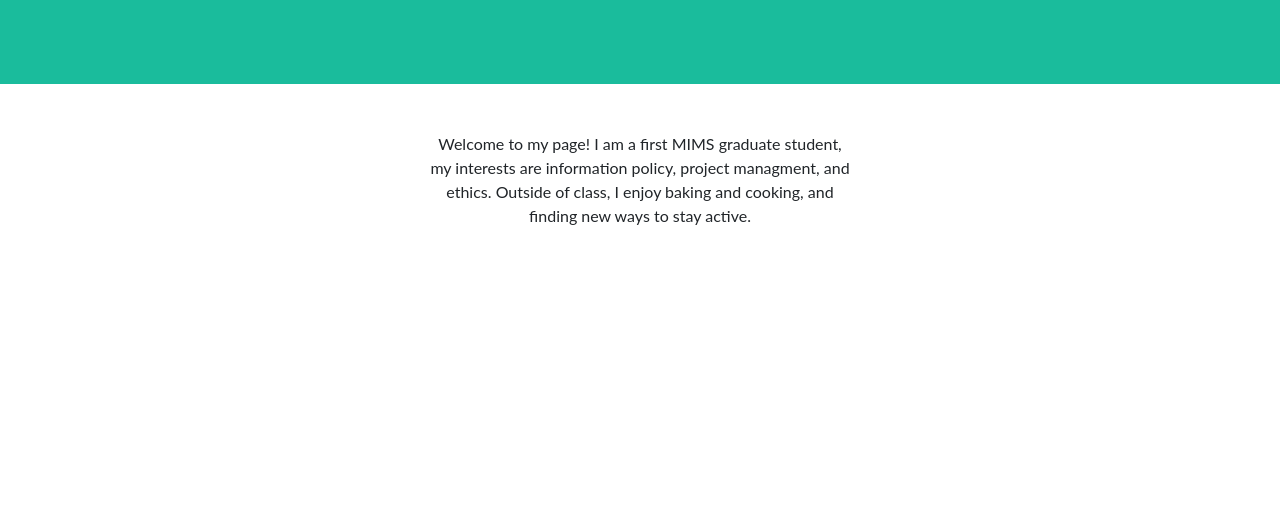
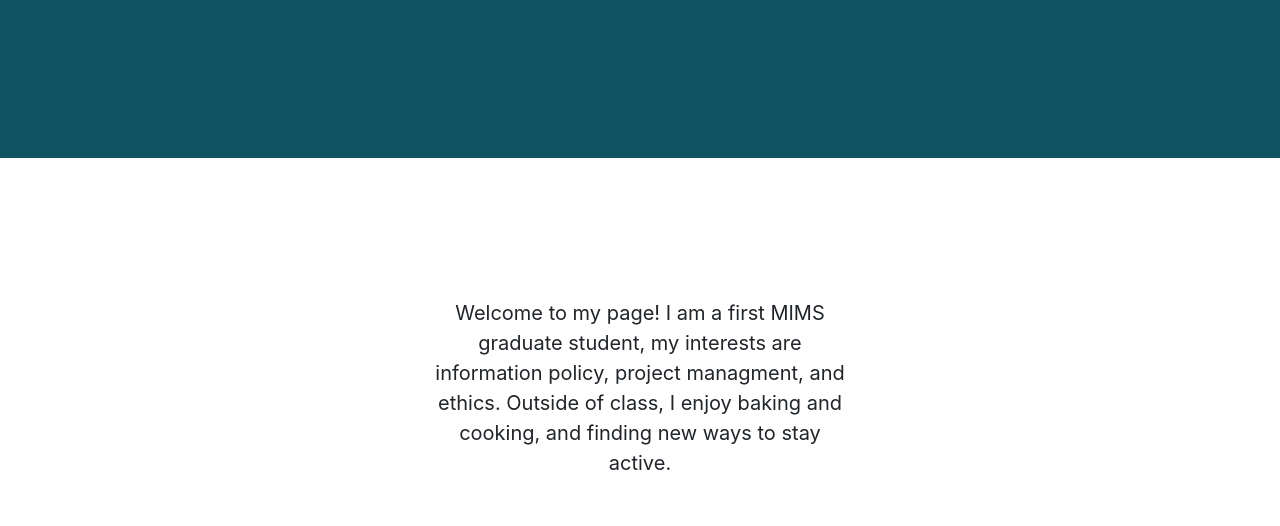
Before and after one commit to otchoumie/otchoumie, a plain HTML site: page docs/index.html in a window 1280 px wide. Shown: the part 352-878 px from the top of the page. Before the commit the page ends 800 px from the top, so only its background shows below. Drawn offline with Linux system fonts and the light colour scheme.

Commit message:
Create index.html

```diff
--- a/docs/index.html
+++ b/docs/index.html
@@ -1,7 +1,7 @@
 <!DOCTYPE HTML>
 <html>
     <header>
-        <link rel="stylesheet" href="style2.css">
+        <link rel="stylesheet" href="style3.css">
         <link rel="stylesheet" href="table_style.css">
         <title>Ornella Tchoumie</title>
 
```
